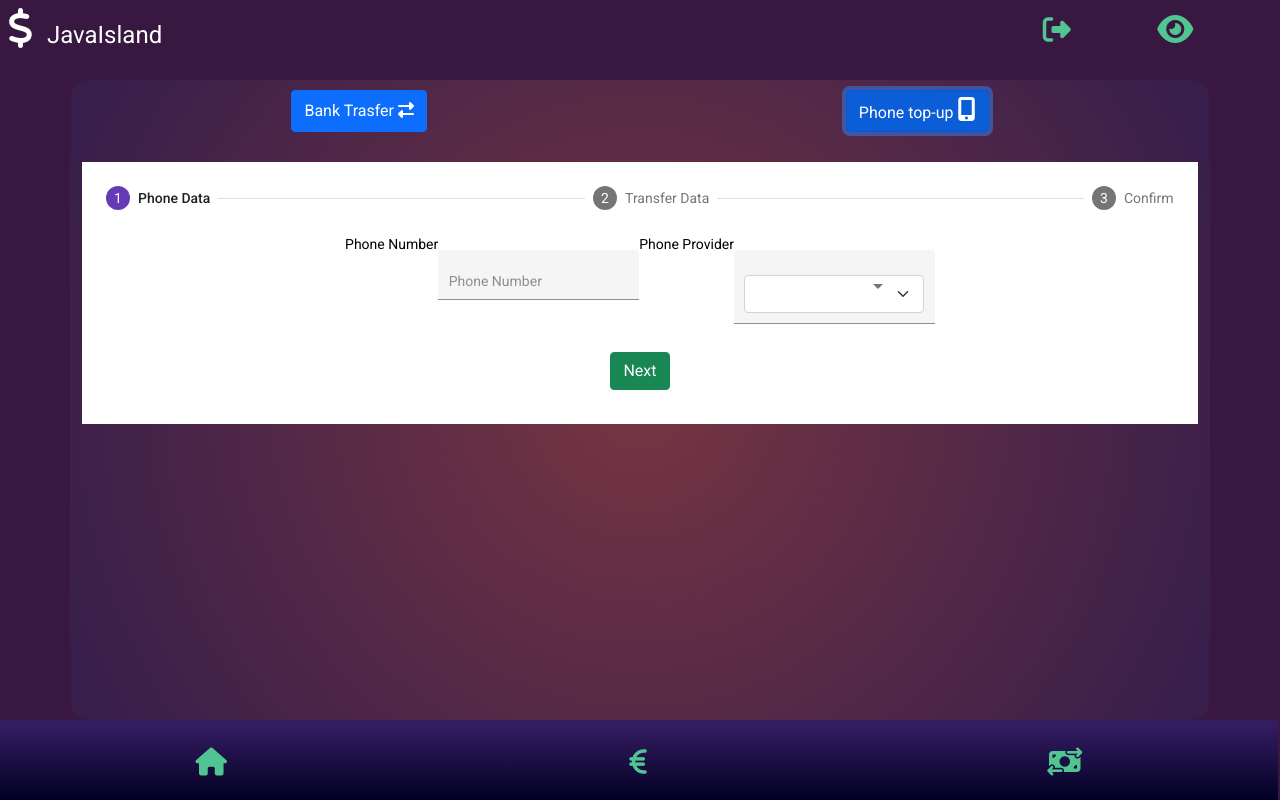
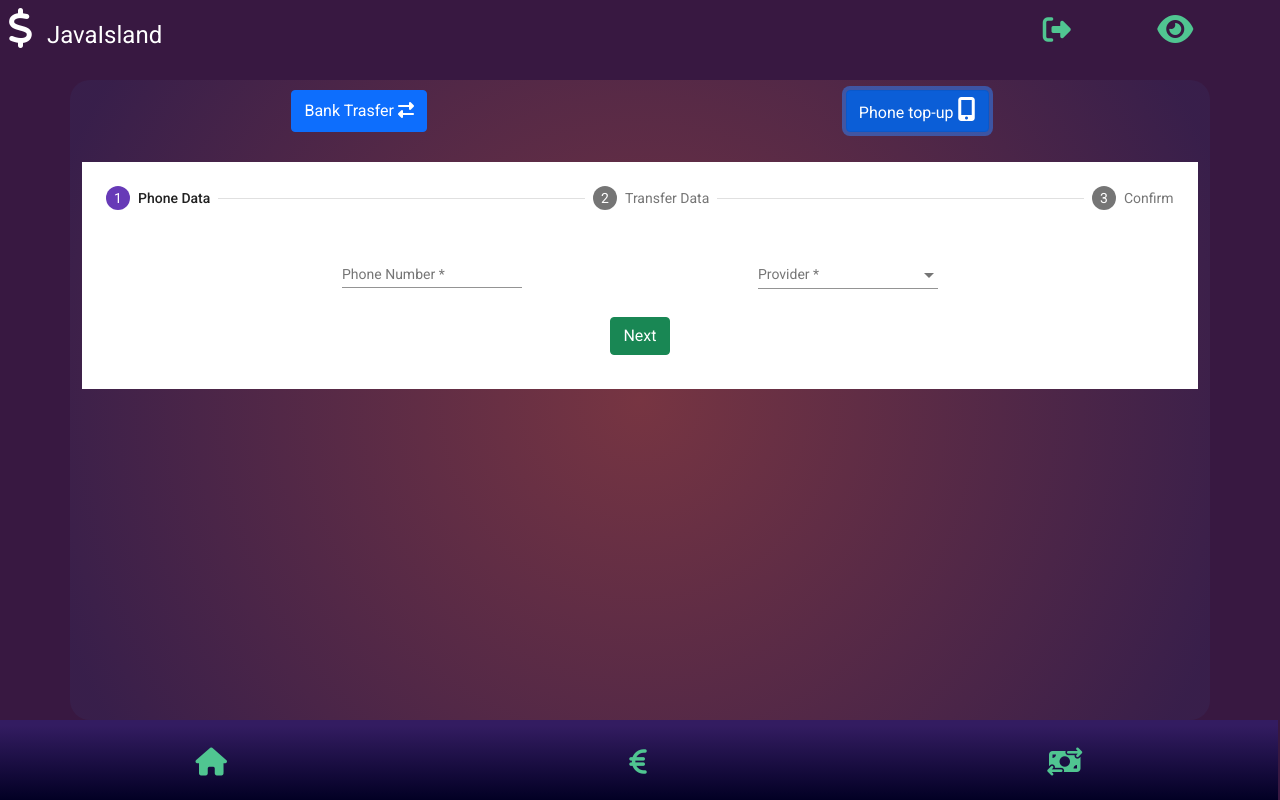
Before and after one commit to JeromeBranchetti/online-banking, an Angular app: page /payment in a window 1280 px wide. Both pictures are taken after a click on the button "Phone top-up". Built offline with nearby package versions, Linux system fonts and the light colour scheme.

Commit message:
Changes to payment

```diff
--- a/src/app/payment/payment.component.css
+++ b/src/app/payment/payment.component.css
@@ -56,12 +56,12 @@ input.ng-invalid.ng-touched {
 
 .dataForm {
   display: flex;
-  justify-content: center;
+  justify-content: space-evenly;
 }
 
 .transferForm {
   display: flex;
-  justify-content: center;
+  justify-content: space-evenly;
 }
 
 .confirmForm {
--- a/src/app/payment/payment.component.html
+++ b/src/app/payment/payment.component.html
@@ -15,7 +15,6 @@
     <mat-step label="Recipient Data" [stepControl]="firstBankTransferForm">
       <form [formGroup]="firstBankTransferForm">
         <div class="dataForm">
-          <label for="First Name">First Name</label>
           <mat-form-field>
             <input
               id="name"
@@ -27,7 +26,6 @@
               formControlName="firstName"
             />
           </mat-form-field>
-          <label for="Last Name">Last Name</label>
           <mat-form-field>
             <input
               id="lastName"
@@ -48,11 +46,10 @@
     <mat-step label="Transfer Data" [stepControl]="secondBankTransferForm">
       <form [formGroup]="secondBankTransferForm">
         <div class="transferForm">
-          <label for="Iban">Iban</label>
           <mat-form-field>
             <input
               id="iban"
-              type="number"
+              type="text"
               placeholder="Iban"
               matInput
               required
@@ -60,11 +57,10 @@
               autocapitalize="off"
             />
           </mat-form-field>
-          <label for="Amount">Amount</label>
           <mat-form-field>
             <input
               id="amount"
-              type="number"
+              type="text"
               placeholder="Amount"
               matInput
               required
@@ -76,7 +72,13 @@
       </form>
       <div class="button">
         <button class="btn btn-danger" matStepperPrevious>Back</button>
-        <button class="btn btn-success" matStepperNext>Next</button>
+        <button
+          class="btn btn-success"
+          matStepperNext
+          (click)="onDecomposeIban()"
+        >
+          Next
+        </button>
       </div>
     </mat-step>
     <!-- Terzo step -->
@@ -85,7 +87,7 @@
         <div class="dataSummary">
           <p>First Name: {{ firstBankTransferForm.get("firstName").value }}</p>
           <p>Last Name: {{ firstBankTransferForm.get("lastName").value }}</p>
-          <p>Iban: {{ secondBankTransferForm.get("iban").value }}</p>
+          <p>Iban: {{ iban }}</p>
           <p>Amount: {{ secondBankTransferForm.get("amount").value }}€</p>
         </div>
       </div>
@@ -98,31 +100,25 @@
 </div>
 
 <!-- Form per la ricarica -->
-<form
-  [formGroup]="phoneTopUpForm"
-  (ngSubmit)="onPhoneTopUpSubmit()"
-  *ngIf="phoneTopUpChoice"
->
+<div class="topUpForm" *ngIf="phoneTopUpChoice">
   <mat-horizontal-stepper [linear]="true" class="formStepper">
-    <mat-step label="Phone Data">
+    <mat-step label="Phone Data" [stepControl]="firstPhoneTopUpForm">
+      <form [formGroup]="firstPhoneTopUpForm">
         <div class="dataForm">
-        <label for="Phone Number">Phone Number</label>
-        <mat-form-field appearance="fill">
+          <mat-form-field>
             <input
-            id="phoneNumber"
+              id="PhoneNumber"
               type="text"
               placeholder="Phone Number"
               matInput
               required
               class="form-control"
               formControlName="phoneNumber"
-            pattern="^[0-9]*$"
             />
           </mat-form-field>
-        <label for="Phone Provider">Phone Provider</label>
-        <mat-form-field appearance="fill">
+          <mat-form-field>
+            <mat-label>Provider</mat-label>
             <mat-select
-            class="form-select"
               aria-label="Default select example"
               id="provider"
               required
@@ -137,14 +133,15 @@
         <div class="button">
           <button class="btn btn-success" matStepperNext>Next</button>
         </div>
+      </form>
     </mat-step>
 
-    <mat-step label="Transfer Data">
+    <mat-step label="Transfer Data" [stepControl]="secondPhoneTopUpForm">
+      <form [formGroup]="secondPhoneTopUpForm">
         <div class="dataForm">
-        <label for="Amount">Amount</label>
           <mat-form-field>
             <input
-            type="number"
+              type="text"
               placeholder="Amount"
               matInput
               required
@@ -156,13 +153,16 @@
           <button class="btn btn-danger" matStepperPrevious>Back</button>
           <button class="btn btn-success" matStepperNext>Next</button>
         </div>
+      </form>
     </mat-step>
     <mat-step label="Confirm" completed="false">
       <div class="confirmForm">
         <div class="dataSummary">
-          <p>Phone number: {{ phoneTopUpForm.get("phoneNumber").value }}</p>
-          <p>Provider: {{ phoneTopUpForm.get("provider").value }}</p>
-          <p>Amount: {{ phoneTopUpForm.get("amount").value }}€</p>
+          <p>
+            Phone number: {{ firstPhoneTopUpForm.get("phoneNumber").value }}
+          </p>
+          <p>Provider: {{ firstPhoneTopUpForm.get("provider").value }}</p>
+          <p>Amount: {{ secondPhoneTopUpForm.get("amount").value }}€</p>
         </div>
       </div>
       <div class="button">
@@ -171,4 +171,4 @@
       </div>
     </mat-step>
   </mat-horizontal-stepper>
-</form>
+</div>
--- a/src/app/payment/payment.component.ts
+++ b/src/app/payment/payment.component.ts
@@ -13,8 +13,12 @@ import {
   styleUrls: ['./payment.component.css'],
 })
 export class PaymentComponent implements OnInit {
+  // Variables
+
   bankTransferChoice: boolean = false;
   phoneTopUpChoice: boolean = false;
+
+  iban: string;
 
   firstBankTransferForm = new FormGroup({
     firstName: new FormControl(null, Validators.required),
@@ -22,14 +26,31 @@ export class PaymentComponent implements OnInit {
   });
 
   secondBankTransferForm = new FormGroup({
-    iban: new FormControl(null, Validators.required),
-    amount: new FormControl(null, Validators.required),
+    iban: new FormControl(null, [
+      Validators.required,
+      Validators.pattern(
+        '^[A-Z]{2}[0-9]{2}[A-Z]{1}[0-9]{1,5}[0-9]{1,5}[0-9]{1,12}$'
+      ),
+    ]),
+    amount: new FormControl(null, [
+      Validators.required,
+      Validators.pattern('^[+-]?([0-9]+.?[0-9]*|.[0-9]+)$'),
+    ]),
   });
 
-  phoneTopUpForm = new FormGroup({
-    phoneNumber: new FormControl(null, Validators.required),
-    provider: new FormControl(null, Validators.required),
-    amount: new FormControl(null, Validators.required),
+  firstPhoneTopUpForm = new FormGroup({
+    phoneNumber: new FormControl(null, [
+      Validators.required,
+      Validators.pattern('^[0-9]{9,10}$'),
+    ]),
+    provider: new FormControl(null, [Validators.required]),
+  });
+
+  secondPhoneTopUpForm = new FormGroup({
+    amount: new FormControl(null, [
+      Validators.required,
+      Validators.pattern('^[+-]?([0-9]+.?[0-9]*|.[0-9]+)$'),
+    ]),
   });
 
   constructor() {}
@@ -46,6 +67,15 @@ export class PaymentComponent implements OnInit {
     this.phoneTopUpChoice = true;
   }
 
+  onDecomposeIban() {
+    this.iban = this.secondBankTransferForm.get('iban').value;
+    this.iban = this.iban.slice(0, 2) + ' ' + this.iban.slice(2);
+    this.iban = this.iban.slice(0, 5) + ' ' + this.iban.slice(5);
+    this.iban = this.iban.slice(0, 10) + ' ' + this.iban.slice(10);
+    this.iban = this.iban.slice(0, 15) + ' ' + this.iban.slice(15);
+    this.iban = this.iban.slice(0, 20) + ' ' + this.iban.slice(20);
+  }
+
   onBankTransferSubmit() {}
 
   onPhoneTopUpSubmit() {}
```
Lines whose indentation alone changed are shown as unchanged.
